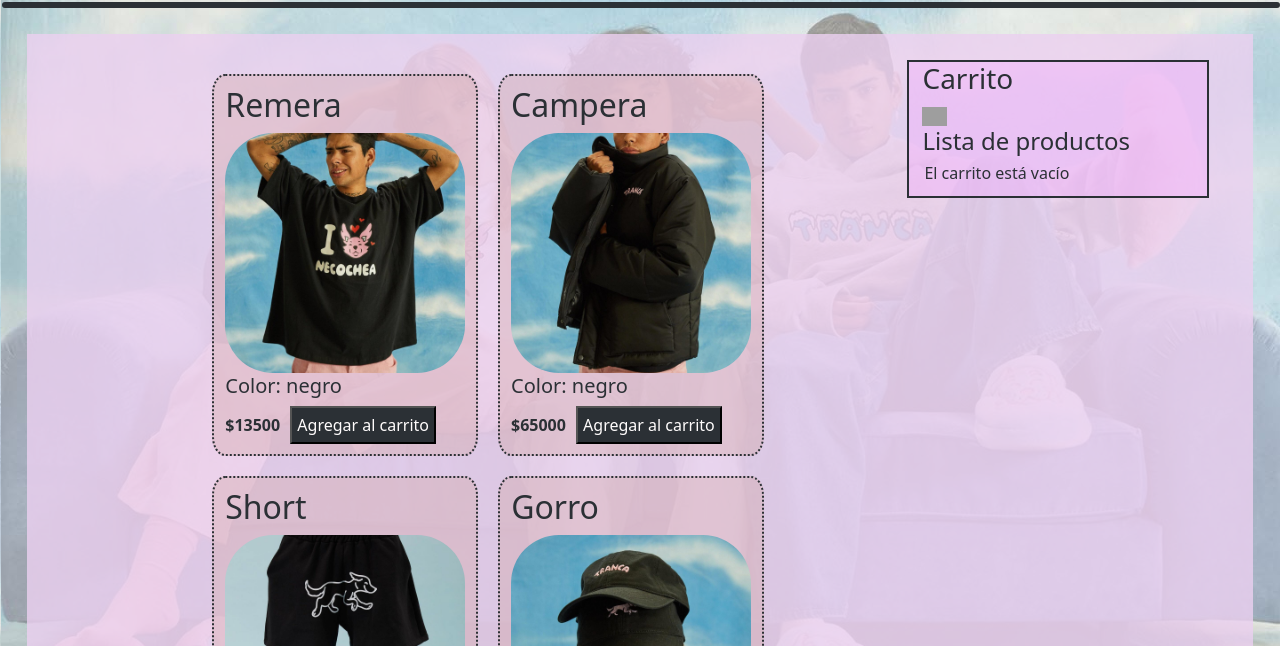
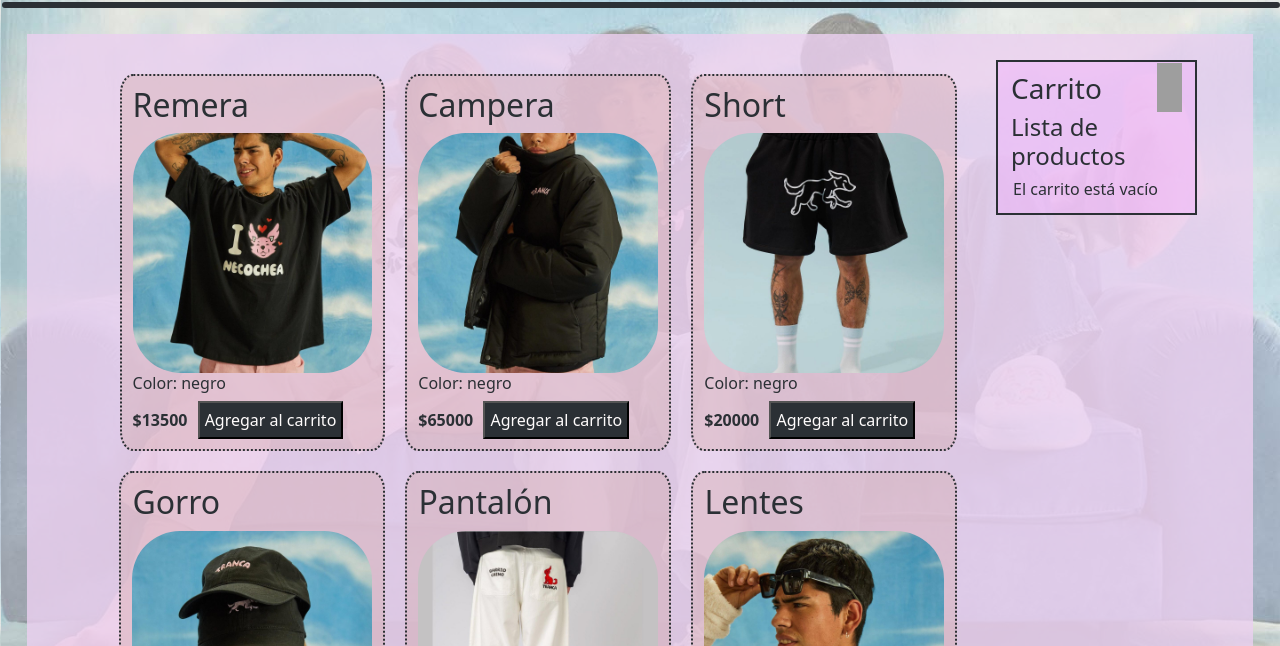
Before and after one commit to joaldanaendo/PreEntrega2-AldanaEndo, a plain HTML site: page index.html in a window 1280 px wide. Shown: the part 154-800 px from the top of the page. Drawn offline with nearby package versions, Linux system fonts and the light colour scheme; some packages are replaced by stand-ins of ours; grey boxes are pictures that could not be loaded; a script that the page names is missing; a web font is replaced by a local one.

Commit message:
Update - Actualización de estilos

```diff
--- a/css/style.css
+++ b/css/style.css
@@ -1,4 +1,16 @@
 @charset "UTF-8";
+
+/* Estilo para pantallas pequeñas */
+@media (max-width: 768px) {
+
+    .productoDeCatalogo,
+    .productoIdEnCarritoMini {
+        max-width: 100%;
+        /* Otra forma de hacerlo responsive */
+        margin: 10px;
+    }
+}
+
 
 /* ******************************************* */
 /* *Estilos generales */
@@ -24,6 +36,15 @@
 
 body {
     background: url(../assets/img/background/wall_op05_2.jpg);
+    font-size: medium;
+}
+
+h3 {
+    padding-top: 10px;
+}
+
+h5 {
+    font-size: medium;
 }
 
 /* ******************************************* */
@@ -37,11 +58,12 @@ body {
 .container__usuario {
     background-color: var(--rosa-basic-color);
     margin-top: 5px;
+    padding: 5px;
 }
 
 #infoUsuario {
     display: flex;
-    font-size: large;
+    font-size: medium;
     font-weight: bold;
 }
 
@@ -64,8 +86,10 @@ body {
     background-color: rgba(212, 170, 170, 0.383);
     border: 2px dotted #2B3035;
     border-radius: 5%;
+    padding: 10px;
+    max-width: 300px;
+    /* Cambia este valor según tus preferencias */
     margin: 10px;
-    padding: 10px;
 }
 
 .imgProduct {
@@ -124,7 +148,7 @@ body {
 footer h4,
 footer h5 {
     margin-bottom: 10px;
-    font-weight: 600;
+    font-weight: 400;
     color: var(--white-basic-color);
 }
 
@@ -136,3 +160,20 @@ button {
     font-weight: 400;
     margin-left: 5px;
 }
+
+
+#contenedor-productos,
+#contenedor-productos-mini {
+    display: flex;
+    flex-wrap: wrap;
+    justify-content: center;
+    /* Alinea los elementos a la izquierda */
+}
+
+#contenedor-carrito,
+#contenedor-carrito-mini {
+    display: flex;
+    flex-wrap: wrap;
+    justify-content: space-between;
+    /* Alinea los elementos a la izquierda */
+}
--- a/index.html
+++ b/index.html
@@ -51,9 +51,9 @@
     <!-- </section> -->
 
     <div id="contenedor-general" class="row">
-        <div id="contenedor-productos" class="store1 mx-3 col-8"></div>
+        <div id="contenedor-productos" class="store1 store1 mx-1 col-12 col-sm-8 col-md-7 col-lg-9"></div>
 
-        <div id="contenedor-carrito" class="store2 mt-3 col-3">
+        <div id="contenedor-carrito" class="store2 mt-3 col-8 col-sm-3 col-md-4 col-lg-2">
             <h3>Carrito</h3>
             <img src="https://www.trancaenuna.com/user_content/img/img_cart1.svg?6898" alt="Carrito de compras"
                 style="width:25px;">
```
